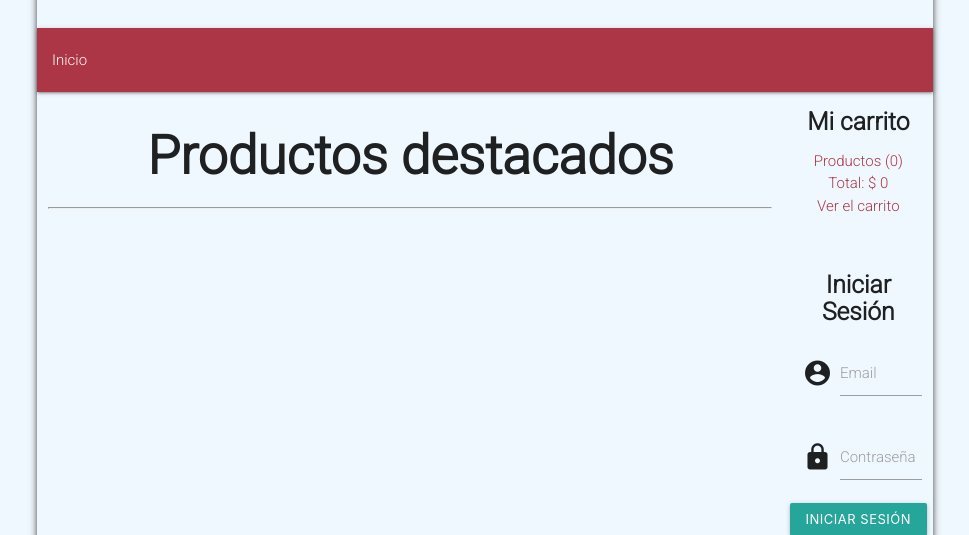
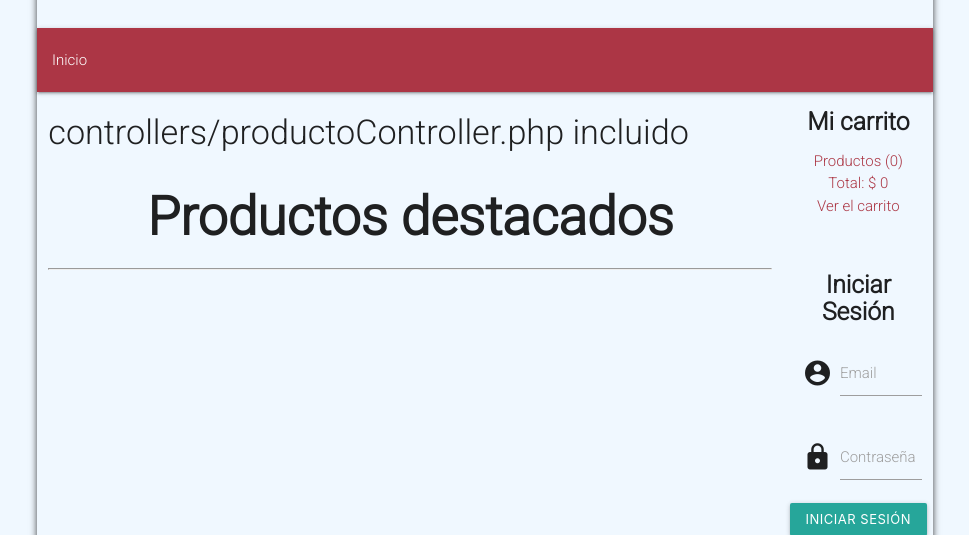
Before and after one commit to ruben770/PcMaster, a PHP site: page / in a window 1280 px wide. Shown: the part 280-815 px from the top of the page, without its empty margins (155-1124 px from the left). Run offline with PHP 8.4, Linux system fonts and the light colour scheme; data that the repository does not hold is empty.

Commit message:
index change9

```diff
--- a/autoload.php
+++ b/autoload.php
@@ -10,6 +10,7 @@ function controllers_autoload($classname)
         throw new ClassNotFoundException($classname . "yyy " .  $file);
     }
     include($file);
+    echo "<h4>$file incluido</h4>";
 }
 
 spl_autoload_register('controllers_autoload');
```
